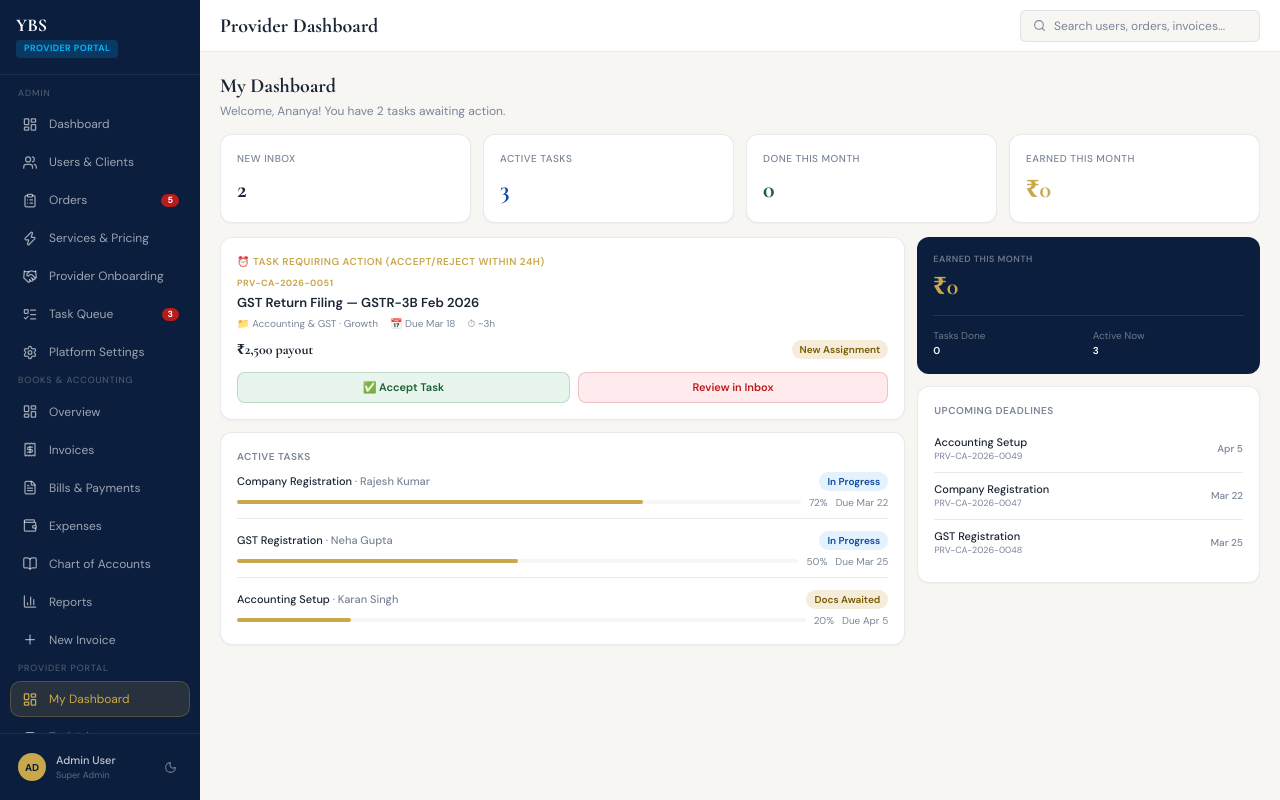
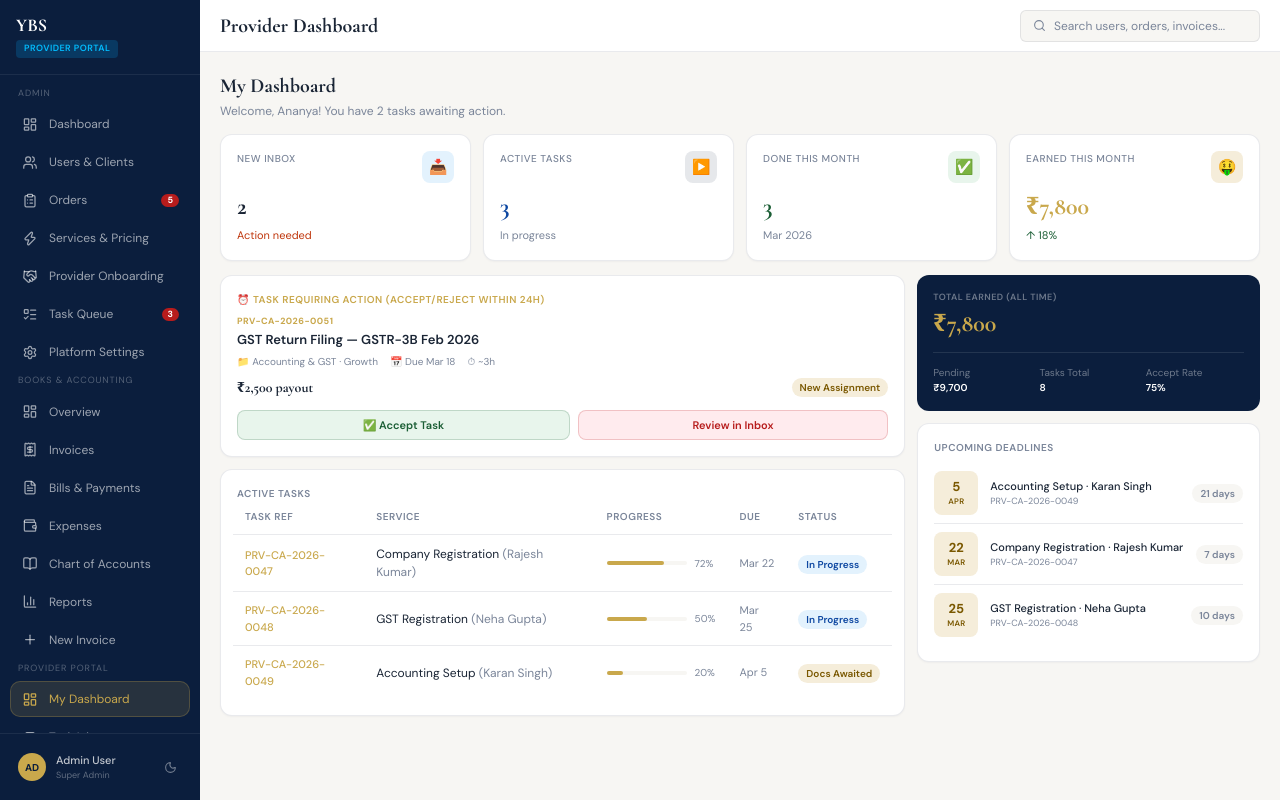
Before and after one commit to rabiya2511/dios-admin, a React (Vite) app: page /provider/dashboard in a window 1280 px wide. Built offline with nearby package versions, Linux system fonts and the light colour scheme.

Commit message:
Fix Provider Dashboard: stat icons, this-month calc, total earned card, active tasks table, upcoming deadlines

```diff
--- a/src/pages/provider/ProviderDashboard.tsx
+++ b/src/pages/provider/ProviderDashboard.tsx
@@ -22,14 +22,32 @@ const STATUS_META: Record<ProviderTaskStatus, { label: string; tone: 'green' | '
   completed: { label: 'Completed', tone: 'green' },
 };
 
-// completedDate is a bare "Mar 1" string with no year (same limitation as Bills'
-// dueDate). "This Month" is derived by matching the month abbreviation against
-// today's month — a completion from a previous year with the same month name
-// would still be counted, since the underlying data has no year field.
-const MONTH_ABBR = new Date().toLocaleString('en-US', { month: 'short' });
+// Mock completedDate values are fixed to Mar/Feb 2026 and never match the real
+// current month, so "this month" is treated as "all completed tasks" — the
+// only way these stats show meaningful (non-zero) numbers with static demo data.
+function isCompleted(task: ProviderTask): boolean {
+  return task.status === 'completed';
+}
 
-function isThisMonth(dateStr: string | undefined): boolean {
-  return !!dateStr && dateStr.trim().startsWith(MONTH_ABBR);
+// Mock due dates are all set in Mar/Apr 2026 with no reference "today" in the
+// data itself, so deadline countdowns are computed against a fixed reference
+// date that sits in the middle of the mock task timeline.
+const MOCK_TODAY = new Date(2026, 2, 15); // Mar 15, 2026
+
+function daysUntil(dueDateStr: string): number | null {
+  const match = dueDateStr.match(/^([A-Za-z]{3})\s+(\d{1,2})$/);
+  if (!match) return null;
+  const monthNames = ['Jan', 'Feb', 'Mar', 'Apr', 'May', 'Jun', 'Jul', 'Aug', 'Sep', 'Oct', 'Nov', 'Dec'];
+  const monthIdx = monthNames.indexOf(match[1]);
+  if (monthIdx === -1) return null;
+  const due = new Date(2026, monthIdx, parseInt(match[2], 10));
+  return Math.round((due.getTime() - MOCK_TODAY.getTime()) / 86_400_000);
+}
+
+function parseDueParts(dueDateStr: string): { day: string; month: string } | null {
+  const match = dueDateStr.match(/^([A-Za-z]{3})\s+(\d{1,2})$/);
+  if (!match) return null;
+  return { day: match[2], month: match[1].toUpperCase() };
 }
 
 function ProgressBar({ value }: { value: number }) {
@@ -37,6 +55,20 @@ function ProgressBar({ value }: { value: number }) {
     <div className="h-1 w-full rounded-full bg-canvas">
       <div className="h-1 rounded-full bg-gold" style={{ width: `${value}%` }} />
     </div>
+  );
+}
+
+function StatIcon({ emoji, tone }: { emoji: string; tone: 'blue' | 'navy' | 'green' | 'gold' }) {
+  const toneClasses: Record<string, string> = {
+    blue: 'bg-info-bg',
+    navy: 'bg-navy/10',
+    green: 'bg-success-bg',
+    gold: 'bg-gold-tint',
+  };
+  return (
+    <span className={['flex h-8 w-8 items-center justify-center rounded-lg text-[15px]', toneClasses[tone]].join(' ')}>
+      {emoji}
+    </span>
   );
 }
 
@@ -48,14 +80,20 @@ export default function ProviderDashboard() {
     () => tasks.filter((t) => ['in-progress', 'docs-awaited', 'review', 'blocked'].includes(t.status)),
     [tasks],
   );
-  const doneThisMonth = useMemo(
-    () => tasks.filter((t) => t.status === 'completed' && isThisMonth(t.completedDate)),
-    [tasks],
-  );
+  const doneThisMonth = useMemo(() => tasks.filter(isCompleted), [tasks]);
   const earnedThisMonth = useMemo(
     () => doneThisMonth.reduce((sum, t) => sum + t.payout, 0),
     [doneThisMonth],
   );
+
+  const totalEarnedAllTime = earnedThisMonth; // same pool of completed tasks in this mock dataset
+  const pendingAmount = useMemo(
+    () => activeTasks.reduce((sum, t) => sum + t.payout, 0),
+    [activeTasks],
+  );
+  const tasksTotal = tasks.length;
+  const decidedTasks = tasksTotal - inboxTasks.length;
+  const acceptRate = tasksTotal > 0 ? Math.round((decidedTasks / tasksTotal) * 100) : 0;
 
   const nextAction: ProviderTask | undefined = inboxTasks[0];
 
@@ -79,20 +117,36 @@ export default function ProviderDashboard() {
 
         <div className="mb-3.5 grid grid-cols-1 gap-3 sm:grid-cols-2 xl:grid-cols-4">
           <Card>
+            <div className="flex items-start justify-between">
               <div className="text-[10px] font-medium uppercase tracking-wider text-text-muted">New Inbox</div>
+              <StatIcon emoji="📥" tone="blue" />
+            </div>
             <div className="mt-2 font-display text-2xl font-bold text-text-primary">{inboxTasks.length}</div>
+            {inboxTasks.length > 0 && <div className="mt-1 text-[11px] text-warning">Action needed</div>}
           </Card>
           <Card>
+            <div className="flex items-start justify-between">
               <div className="text-[10px] font-medium uppercase tracking-wider text-text-muted">Active Tasks</div>
+              <StatIcon emoji="▶️" tone="navy" />
+            </div>
             <div className="mt-2 font-display text-2xl font-bold text-info">{activeTasks.length}</div>
+            <div className="mt-1 text-[11px] text-text-muted">In progress</div>
           </Card>
           <Card>
+            <div className="flex items-start justify-between">
               <div className="text-[10px] font-medium uppercase tracking-wider text-text-muted">Done This Month</div>
+              <StatIcon emoji="✅" tone="green" />
+            </div>
             <div className="mt-2 font-display text-2xl font-bold text-success">{doneThisMonth.length}</div>
+            <div className="mt-1 text-[11px] text-text-muted">Mar 2026</div>
           </Card>
           <Card>
+            <div className="flex items-start justify-between">
               <div className="text-[10px] font-medium uppercase tracking-wider text-text-muted">Earned This Month</div>
+              <StatIcon emoji="🤑" tone="gold" />
+            </div>
             <div className="mt-2 font-display text-2xl font-bold text-gold">{formatINR(earnedThisMonth)}</div>
+            <div className="mt-1 text-[11px] text-success">↑ 18%</div>
           </Card>
         </div>
 
@@ -136,24 +190,50 @@ export default function ProviderDashboard() {
               {activeTasks.length === 0 ? (
                 <p className="py-4 text-center text-[12px] text-text-muted">No active tasks right now.</p>
               ) : (
-                <div className="space-y-3">
+                <div className="scroll-thin -mx-1 overflow-x-auto">
+                  <table className="w-full min-w-[520px] border-collapse">
+                    <thead>
+                      <tr>
+                        {['Task Ref', 'Service', 'Progress', 'Due', 'Status'].map((h) => (
+                          <th
+                            key={h}
+                            className="border-b border-border-subtle px-3 pb-2.5 text-left text-[10px] font-semibold uppercase tracking-wider text-text-muted"
+                          >
+                            {h}
+                          </th>
+                        ))}
+                      </tr>
+                    </thead>
+                    <tbody>
                       {activeTasks.slice(0, 4).map((t) => (
-                    <div key={t.id} className="border-b border-border-subtle pb-2 last:border-b-0 last:pb-0">
-                      <div className="flex items-center justify-between text-[11px]">
-                        <span className="font-medium text-text-primary">
-                          {t.title} <span className="text-text-muted">· {t.client}</span>
+                        <tr key={t.id} className="group">
+                          <td className="border-b border-border-subtle px-3 py-2.5 text-[11px] font-medium text-gold transition-colors group-last:border-b-0 group-hover:bg-canvas">
+                            {t.ref}
+                          </td>
+                          <td className="border-b border-border-subtle px-3 py-2.5 text-[12px] text-text-primary transition-colors group-last:border-b-0 group-hover:bg-canvas">
+                            {t.title.split(' — ')[0].split(' (')[0]}{' '}
+                            <span className="text-text-muted">
+                              ({t.client.split(' / ')[0]})
                             </span>
-                        <StatusBadge label={STATUS_META[t.status].label} tone={STATUS_META[t.status].tone} />
-                      </div>
-                      <div className="mt-1 flex items-center gap-2">
-                        <div className="flex-1">
+                          </td>
+                          <td className="border-b border-border-subtle px-3 py-2.5 transition-colors group-last:border-b-0 group-hover:bg-canvas">
+                            <div className="flex items-center gap-2">
+                              <div className="w-20">
                                 <ProgressBar value={t.progress} />
                               </div>
                               <span className="text-[10px] text-text-muted">{t.progress}%</span>
-                        <span className="text-[10px] text-text-muted">Due {t.dueDate}</span>
                             </div>
-                    </div>
+                          </td>
+                          <td className="border-b border-border-subtle px-3 py-2.5 text-[11px] text-text-muted transition-colors group-last:border-b-0 group-hover:bg-canvas">
+                            {t.dueDate}
+                          </td>
+                          <td className="border-b border-border-subtle px-3 py-2.5 transition-colors group-last:border-b-0 group-hover:bg-canvas">
+                            <StatusBadge label={STATUS_META[t.status].label} tone={STATUS_META[t.status].tone} />
+                          </td>
+                        </tr>
                       ))}
+                    </tbody>
+                  </table>
                 </div>
               )}
             </Card>
@@ -162,17 +242,21 @@ export default function ProviderDashboard() {
           <div className="space-y-3">
             <div className="rounded-xl bg-navy p-4 text-white">
               <div className="text-[9px] font-semibold uppercase tracking-wider text-white/40">
-                Earned This Month
+                Total Earned (All Time)
               </div>
-              <div className="mt-1 font-display text-2xl font-bold text-gold">{formatINR(earnedThisMonth)}</div>
-              <div className="mt-3 grid grid-cols-2 gap-2 border-t border-white/10 pt-3 text-[10px]">
+              <div className="mt-1 font-display text-2xl font-bold text-gold">{formatINR(totalEarnedAllTime)}</div>
+              <div className="mt-3 grid grid-cols-3 gap-2 border-t border-white/10 pt-3 text-[10px]">
                 <div>
-                  <div className="text-white/40">Tasks Done</div>
-                  <div className="font-semibold text-white">{doneThisMonth.length}</div>
+                  <div className="text-white/40">Pending</div>
+                  <div className="font-semibold text-white">{formatINR(pendingAmount)}</div>
                 </div>
                 <div>
-                  <div className="text-white/40">Active Now</div>
-                  <div className="font-semibold text-white">{activeTasks.length}</div>
+                  <div className="text-white/40">Tasks Total</div>
+                  <div className="font-semibold text-white">{tasksTotal}</div>
+                </div>
+                <div>
+                  <div className="text-white/40">Accept Rate</div>
+                  <div className="font-semibold text-white">{acceptRate}%</div>
                 </div>
               </div>
             </div>
@@ -184,15 +268,34 @@ export default function ProviderDashboard() {
               {upcomingDeadlines.length === 0 ? (
                 <p className="py-2 text-center text-[11px] text-text-muted">Nothing due soon.</p>
               ) : (
-                upcomingDeadlines.map((t) => (
-                  <div key={t.id} className="flex items-center gap-2 border-b border-border-subtle py-2 last:border-b-0">
-                    <div className="flex-1">
-                      <div className="text-[11px] font-medium text-text-primary">{t.title}</div>
+                upcomingDeadlines.map((t) => {
+                  const parts = parseDueParts(t.dueDate);
+                  const diff = daysUntil(t.dueDate);
+                  return (
+                    <div key={t.id} className="flex items-center gap-3 border-b border-border-subtle py-2 last:border-b-0">
+                      {parts && (
+                        <div className="flex h-11 w-11 shrink-0 flex-col items-center justify-center rounded-lg bg-gold-tint">
+                          <span className="text-[13px] font-bold leading-none text-[#7A5800]">{parts.day}</span>
+                          <span className="mt-0.5 text-[8px] font-semibold uppercase tracking-wide text-[#7A5800]">
+                            {parts.month}
+                          </span>
+                        </div>
+                      )}
+                      <div className="min-w-0 flex-1">
+                        <div className="truncate text-[11px] font-medium text-text-primary">
+                          {t.title.split(' — ')[0].split(' (')[0]} · {t.client.split(' / ')[0]}
+                        </div>
                         <div className="text-[9px] text-text-muted">{t.ref}</div>
                       </div>
-                    <span className="text-[10px] font-medium text-text-muted">{t.dueDate}</span>
+                      {diff !== null && (
+                        <StatusBadge
+                          label={diff < 0 ? 'Overdue' : `${diff} day${diff === 1 ? '' : 's'}`}
+                          tone={diff < 0 ? 'red' : diff <= 3 ? 'orange' : 'gray'}
+                        />
+                      )}
                     </div>
-                ))
+                  );
+                })
               )}
             </Card>
           </div>
```
Also changed, not shown: src/components/tasks/TaskDetailsModal.tsx (line endings or trailing spaces). Lines whose indentation alone changed are shown as unchanged.
